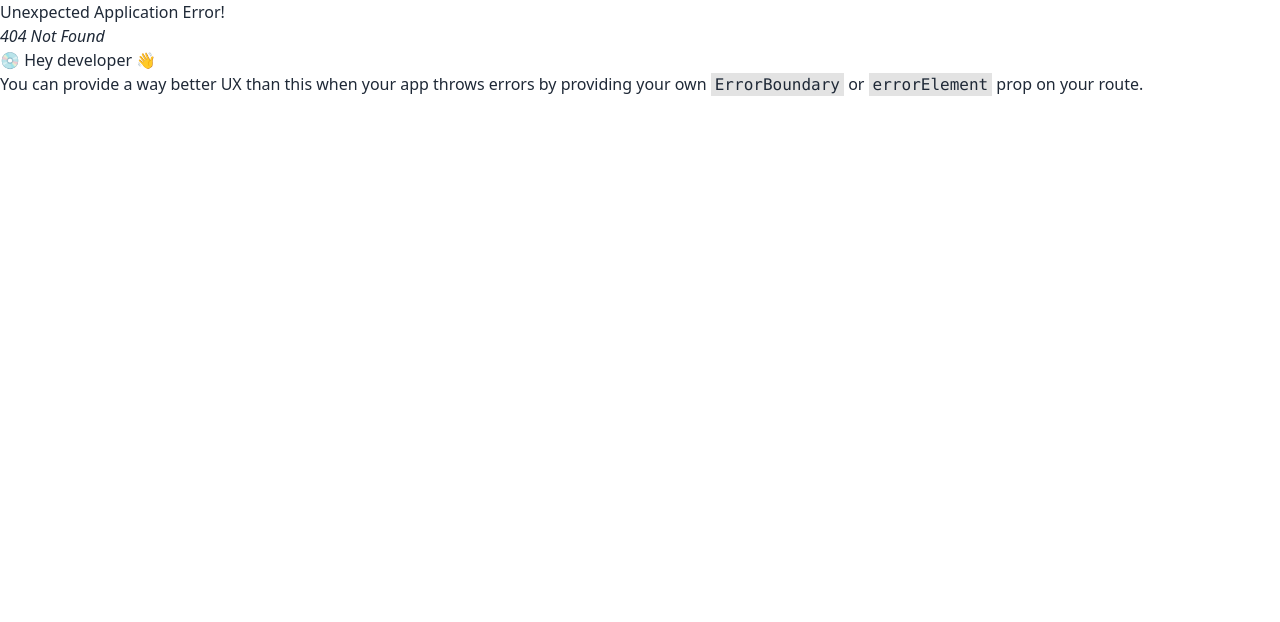
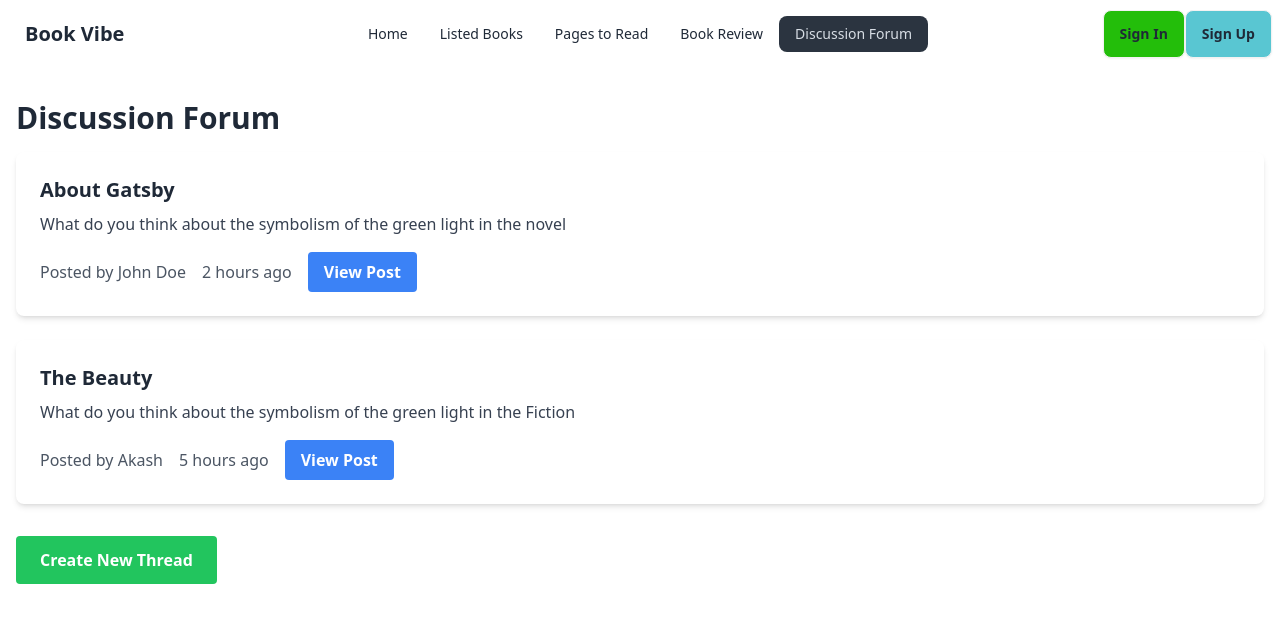
Before and after one commit to ruhul121980/Simple-Mess-managment-Client, a React (Vite) app: page /discussion in a window 1280 px wide. Before the commit this address had no page. Shown: the top 622 px of the page. Built offline with nearby package versions, Linux system fonts and the light colour scheme.

Commit message:
add forum

```diff
--- a/src/components/DiscussionForum/DiscussionForum.jsx
+++ b/src/components/DiscussionForum/DiscussionForum.jsx
@@ -0,0 +1,45 @@
+import React from 'react';
+
+const DiscussionForum = () => {
+  return (
+    <div className="container mx-auto px-4 py-8">
+      <h1 className="text-3xl font-bold mb-4">Discussion Forum</h1>
+      <div className="space-y-6">
+        <div className="bg-white rounded-lg shadow-md p-6">
+          <h2 className="text-xl font-semibold mb-2">About Gatsby</h2>
+          <p className="text-gray-700 mb-4">What do you think about the symbolism of the green light in the novel</p>
+          <div className="flex items-center space-x-4">
+            <span className="text-gray-600">Posted by John Doe</span>
+            <span className="text-gray-600">2 hours ago</span>
+            <button className="bg-blue-500 hover:bg-blue-600 text-white font-semibold py-2 px-4 rounded">
+              View Post
+            </button>
+          </div>
+        </div>
+
+        <div className="bg-white rounded-lg shadow-md p-6">
+          <h2 className="text-xl font-semibold mb-2">The Beauty</h2>
+          <p className="text-gray-700 mb-4">What do you think about the symbolism of the green light in the Fiction</p>
+          <div className="flex items-center space-x-4">
+            <span className="text-gray-600">Posted by Akash</span>
+            <span className="text-gray-600">5 hours ago</span>
+            <button className="bg-blue-500 hover:bg-blue-600 text-white font-semibold py-2 px-4 rounded">
+              View Post
+            </button>
+          </div>
+        </div>
+
+        {/* Add more threads here */}
+      </div>
+
+      {/* New Thread Button */}
+      <div className="mt-8">
+        <button className="bg-green-500 hover:bg-green-600 text-white font-semibold py-3 px-6 rounded">
+          Create New Thread
+        </button>
+      </div>
+    </div>
+  );
+};
+
+export default DiscussionForum;
--- a/src/components/NavBar/NavBar.jsx
+++ b/src/components/NavBar/NavBar.jsx
@@ -8,6 +8,7 @@ export default function NavBar() {
         <li><NavLink to="/listedBooks">Listed Books</NavLink></li>
         <li><NavLink to="/pageToRead">Pages to Read</NavLink></li>
         <li><NavLink to="/review">Book Review</NavLink></li>
+        <li><NavLink to="/discussion">Discussion Forum</NavLink></li>
 
 
     </>
--- a/src/main.jsx
+++ b/src/main.jsx
@@ -14,6 +14,7 @@ import PageToRead from './components/NavBar/PageToRead/PageToRead.jsx';
 import BookDetails from './components/BookDetails/BookDetails.jsx';
 import Wishlist from './components/Wishlist/Wishlist.jsx';
 import ReviewSubmissionForm from './components/ReviewSubmissionForm/ReviewSubmissionForm.jsx';
+import DiscussionForum from './components/DiscussionForum/DiscussionForum.jsx';
 
 
 const router = createBrowserRouter([
@@ -51,6 +52,10 @@ const router = createBrowserRouter([
       {
         path:'/review',
         element:<ReviewSubmissionForm></ReviewSubmissionForm>
+      },
+      {
+        path:'/discussion',
+        element:<DiscussionForum></DiscussionForum>
       }
     ]
   },
```
